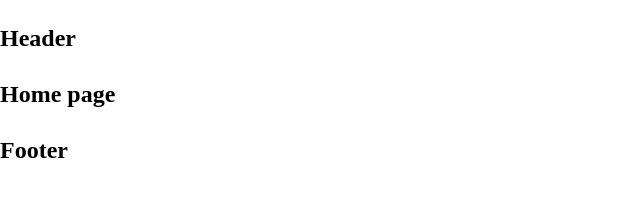
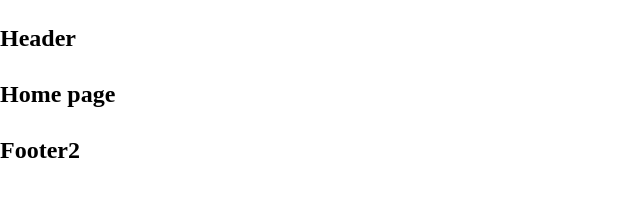
Before and after one commit to huucuong-unn/fu-exe-backend, a React (Create React App) app in the folder frontend/: page / in a window 1280 px wide. Shown: the top 222 px of the page, without its empty margins (0-640 px from the left). Built offline with nearby package versions, Linux system fonts and the light colour scheme.

Commit message:
FE: test ci/cd fe

```diff
--- a/frontend/src/Parts/Footer/index.js
+++ b/frontend/src/Parts/Footer/index.js
@@ -1,5 +1,5 @@
 function Footer() {
-    return <h2>Footer</h2>;
+    return <h2>Footer2</h2>;
 }
 
 export default Footer;
```
